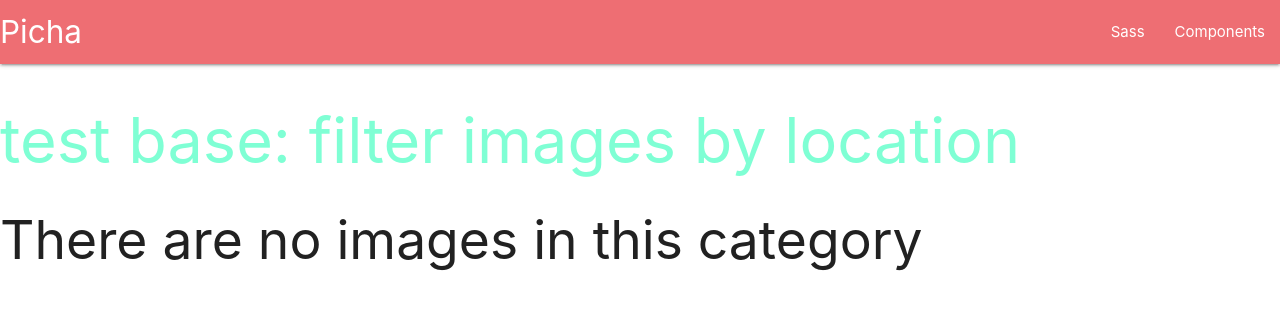
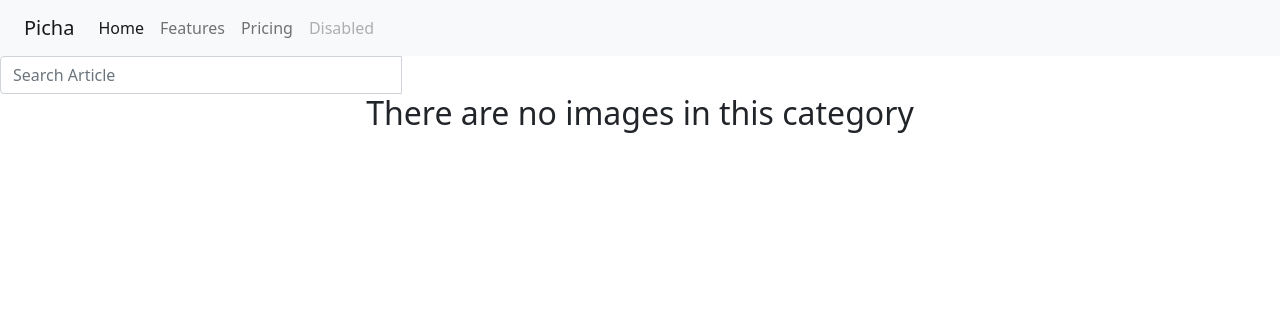
Before and after one commit to sharonkorir/picha, a Django app: page / in a window 1280 px wide. Shown: the top 310 px of the page. Run offline with Django 4.2, Linux system fonts and the light colour scheme; data that the repository does not hold is empty; some libraries are stand-ins or nearby versions.

Commit message:
homepage: add search by category form

```diff
--- a/gallery/models.py
+++ b/gallery/models.py
@@ -40,3 +40,8 @@
     def location_filter(cls,location):
         images = cls.objects.filter(location = 1)
         return images
+
+    @classmethod
+    def search_by_category(cls,search_term):
+        images = cls.objects.filter(category__icontains=search_term)
+        return images
--- a/gallery/templates/base.html
+++ b/gallery/templates/base.html
@@ -1,3 +1,4 @@
+{% load bootstrap5 %}
 {% load static%}
 <!DOCTYPE html>
 <html>
@@ -10,32 +11,20 @@
     <title> Picha-app </title>
   {% endif %}
   {% block css %}
-    <link href="https://fonts.googleapis.com/icon?family=Material+Icons" rel="stylesheet">
-    <link rel="stylesheet" href="https://cdnjs.cloudflare.com/ajax/libs/materialize/1.0.0-rc.1/css/materialize.min.css" integrity="sha256-qj3p6P1fJIV+Ndv7RW1ovZI2UhOuboj9GcODzcNFIN8=" crossorigin="anonymous" />
+    {% bootstrap_css %}
+    <link href="https://cdn.jsdelivr.net/npm/bootstrap@5.0.2/dist/css/bootstrap.min.css" rel="stylesheet" integrity="sha384-EVSTQN3/azprG1Anm3QDgpJLIm9Nao0Yz1ztcQTwFspd3yD65VohhpuuCOmLASjC" crossorigin="anonymous">
     <link rel="stylesheet" href="{% static 'css/index.css' %}">
   {% endblock css %}
 
 </head>
 <body>
   {% include "navbar.html" %}
-  {% block content %} <h1>test base: filter images by location</h1> {%endblock%}
-  {% block javascript %}
-<script
-  src="https://code.jquery.com/jquery-3.3.1.min.js"
-  integrity="sha256-FgpCb/KJQlLNfOu91ta32o/NMZxltwRo8QtmkMRdAu8="
-  crossorigin="anonymous"></script>
-
-<script src="https://cdnjs.cloudflare.com/ajax/libs/materialize/1.0.0-rc.1/js/materialize.min.js" integrity="sha256-SrBfGi+Zp2LhAvy9M1bWOCXztRU9Ztztxmu5BcYPcPE=" crossorigin="anonymous"></script>
-
-<script>
-$(document).ready(function(){
-
-  // Initialize materialize data picker
-  $('.datepicker').datepicker({'format': 'yyyy-mm-dd'});
-  $('select').formSelect();
-
-});
-</script>
-{% endblock javascript %}
+  {% block content %}
+  {%endblock%}
+  {% block scripts %}
+        <script src="https://cdn.jsdelivr.net/npm/bootstrap@5.0.2/dist/js/bootstrap.bundle.min.js" integrity="sha384-MrcW6ZMFYlzcLA8Nl+NtUVF0sA7MsXsP1UyJoMp4YLEuNSfAP+JcXn/tWtIaxVXM" crossorigin="anonymous"></script>
+        <script src="/static/js/scripts.js"></script>
+      {% bootstrap_javascript %}
+    {% endblock %}
 </body>
 </html>
--- a/gallery/templates/index.html
+++ b/gallery/templates/index.html
@@ -3,35 +3,97 @@
 {{block.super}}
 
 
-<div class="container-fluid">
+<div class="col-sm-4 col-md-4 navbar-right">
+
+  <form class="navbar-form" role="search" action="{% url 'search_results' %}">
+
+    <div class="input-group">
+      <input type="text" class="form-control" placeholder="Search Article" name="article">
+      <div class="input-group-btn">
+        <button class="btn btn-default" type="submit"><i class="glyphicon glyphicon-search"></i></button>
+      </div>
+    </div>
+
+  </form>
+</div>
+<!-- search form end -->
 
   <!-- Looping through images   -->
   {% for image_item in images %}
-
+    <div class="container">
+      <div class="row" style="display: flex;">
+        <div class="col-3" style="display: flex; background-color: yellow;">
+          <div class="card">
+            <img src="{{image_item.image.url}}" class="img-responsive" alt="{{image_item.name}} image">
+            <div class="card-body">
+              <h4 class="card-title" style="font-weight: 600;">{{image_item.name}}</h4>
+              <p class="card-text">{{image_item.description}}</p>
+              <a href="" class="btn btn-primary">View</a>
+              <button type="button" class="btn btn-primary" data-toggle="modal" data-target="#image">
+                Launch demo modal
+              </button>
+              <button type="button" class="btn btn-warning" data-toggle="modal" data-target="#imagemodal">
+                Show trailer
+              </button>
+            </div>
+          </div>
+        </div>
+      </div>
+    </div>
+    <!-- Modal -->
+    <div class="modal fade" id="imagemodal" tabindex="-1" role="dialog" aria-labelledby="exampleModalCenterTitle" aria-hidden="true">
+      <div class="modal-dialog modal-dialog-centered" role="document">
+        <div class="modal-content">
+          <div class="modal-header">
+            <h5 class="modal-title" id="exampleModalCenterTitle">Trailer for {{image_item.name}}</h5>
+            <button type="button" class="close" data-dismiss="modal" aria-label="Close">
+              <span aria-hidden="true">&times;</span>
+            </button>
+          </div>
+          <div class="modal-body">
             <div class="row">
-    <div class="col s12 m6 l3" style="display: flex;">
-      <div class="card">
-        <div class="card-image">
-          <img src="{{image_item.image.url}}" class="img-responsive" alt="Image">
-          <span class="card-title">{{image_item.name}}</span>
+              <div class="col-sm-12" id="trailer">
+                  <img src="{{image_item.image.url}}" alt="">
               </div>
-        <div class="card-content">
-          <p>{{image_item.description}}.</p>
           </div>
-        <div class="card-action">
-          <a href="#">This is a link</a>
+          </div>
+          <div class="modal-footer">
+            <button type="button" class="btn btn-secondary" data-dismiss="modal">Close</button>
+          </div>
+        </div>
+      </div>
+    </div>
+    <div class="modal fade" id="image" tabindex="-1" role="dialog" aria-labelledby="exampleModalCenterTitle" aria-hidden="true">
+      <div class="modal-dialog modal-dialog-centered" role="document">
+        <div class="modal-content">
+          <div class="modal-header">
+            <h5 class="modal-title" id="exampleModalCenterTitle">{{image_item.name}}</h5>
+            <button type="button" class="close" data-dismiss="modal" aria-label="Close">
+              <span aria-hidden="true">&times;</span>
+            </button>
+          </div>
+          <div class="modal-body">
+            <p>{{image_item.description}}</p>
+          </div>
+          <div class="modal-footer">
+            <ul>
+              <li>{{image_item.category}}</li>
+              <li>{{image_item.location}}</li>
+            </ul>
+            <button type="button" class="btn btn-secondary" data-dismiss="modal">Close</button>
+            <button type="button" class="btn btn-primary">Save changes</button>
           </div>
         </div>
       </div>
     </div>
 
-
   {% empty %}
+  <div class="container">
     <div class="row">
       <h2 class="text-center">There are no images in this category</h2>
     </div>
+  </div>
   {% endfor %}
-
 </div>
 
 {% endblock %}
--- a/gallery/templates/navbar.html
+++ b/gallery/templates/navbar.html
@@ -1,11 +1,24 @@
-<div class="navbar-fixed">
-  <nav>
-    <div class="nav-wrapper">
-      <a href="/" class="brand-logo">Picha</a>
-      <ul class="right hide-on-med-and-down">
-        <li><a href="sass.html">Sass</a></li>
-        <li><a href="badges.html">Components</a></li>
+<nav class="navbar navbar-expand-lg navbar-light bg-light">
+  <div class="container-fluid">
+    <a class="navbar-brand" href="#">Picha</a>
+    <button class="navbar-toggler" type="button" data-bs-toggle="collapse" data-bs-target="#navbarNav" aria-controls="navbarNav" aria-expanded="false" aria-label="Toggle navigation">
+      <span class="navbar-toggler-icon"></span>
+    </button>
+    <div class="collapse navbar-collapse" id="navbarNav">
+      <ul class="navbar-nav">
+        <li class="nav-item">
+          <a class="nav-link active" aria-current="page" href="/">Home</a>
+        </li>
+        <li class="nav-item">
+          <a class="nav-link" href="#">Features</a>
+        </li>
+        <li class="nav-item">
+          <a class="nav-link" href="#">Pricing</a>
+        </li>
+        <li class="nav-item">
+          <a class="nav-link disabled">Disabled</a>
+        </li>
       </ul>
     </div>
-  </nav>
-</div>
+  </div>
+</nav>
--- a/gallery/urls.py
+++ b/gallery/urls.py
@@ -5,6 +5,7 @@
 
 urlpatterns=[
     path('',views.show_all_images,name = 'photos'),
+    path('search/', views.search_results, name='search_results')
 ]
 
 if settings.DEBUG:
--- a/gallery/views.py
+++ b/gallery/views.py
@@ -24,3 +24,16 @@
 
     if location == Image.location():
         return redirect()
+
+def search_results(request):
+
+    if 'image' in request.GET and request.GET["image"]:
+        search_term = request.GET.get("imahe")
+        searched_images = Image.search_by_category(search_term)
+        message = f"{search_term}"
+
+        return render(request, 'search.html',{"message":message,"images": searched_images})
+
+    else:
+        message = "You haven't searched for any term"
+        return render(request, 'search.html',{"message":message})
--- a/picha/settings.py
+++ b/picha/settings.py
@@ -39,7 +39,8 @@
     'django.contrib.sessions',
     'django.contrib.messages',
     'django.contrib.staticfiles',
-    'materialize',
+    #'materialize',
+    'bootstrap5',
 ]
 
 MIDDLEWARE = [
--- a/requirements.txt
+++ b/requirements.txt
@@ -1,5 +1,10 @@
 asgiref==3.5.0
 backports.zoneinfo==0.2.1
+beautifulsoup4==4.10.0
 Django==4.0.3
+django-bootstrap-v5==1.0.11
 django-materialize==1.0.1a2
+Pillow==9.0.1
+psycopg2==2.9.3
+soupsieve==2.3.1
 sqlparse==0.4.2
--- /dev/null
+++ b/static/js/scripts.js
@@ -0,0 +1,6 @@
+var myModal = document.getElementById('myModal')
+var myInput = document.getElementById('myInput')
+
+myModal.addEventListener('shown.bs.modal', function () {
+  myInput.focus()
+})
--- a/static/requirements.txt
+++ /dev/null
@@ -1,6 +0,0 @@
-asgiref==3.5.0
-backports.zoneinfo==0.2.1
-Django==4.0.3
-django-materialize==1.0.1a2
-psycopg2==2.9.3
-sqlparse==0.4.2
```
Also changed, not shown: gallery/templates/search.html (added, +25 -0 lines), media/images/things_you_said.png (added), static/css/index.css (line endings or trailing spaces). Lines whose indentation alone changed are shown as unchanged.
